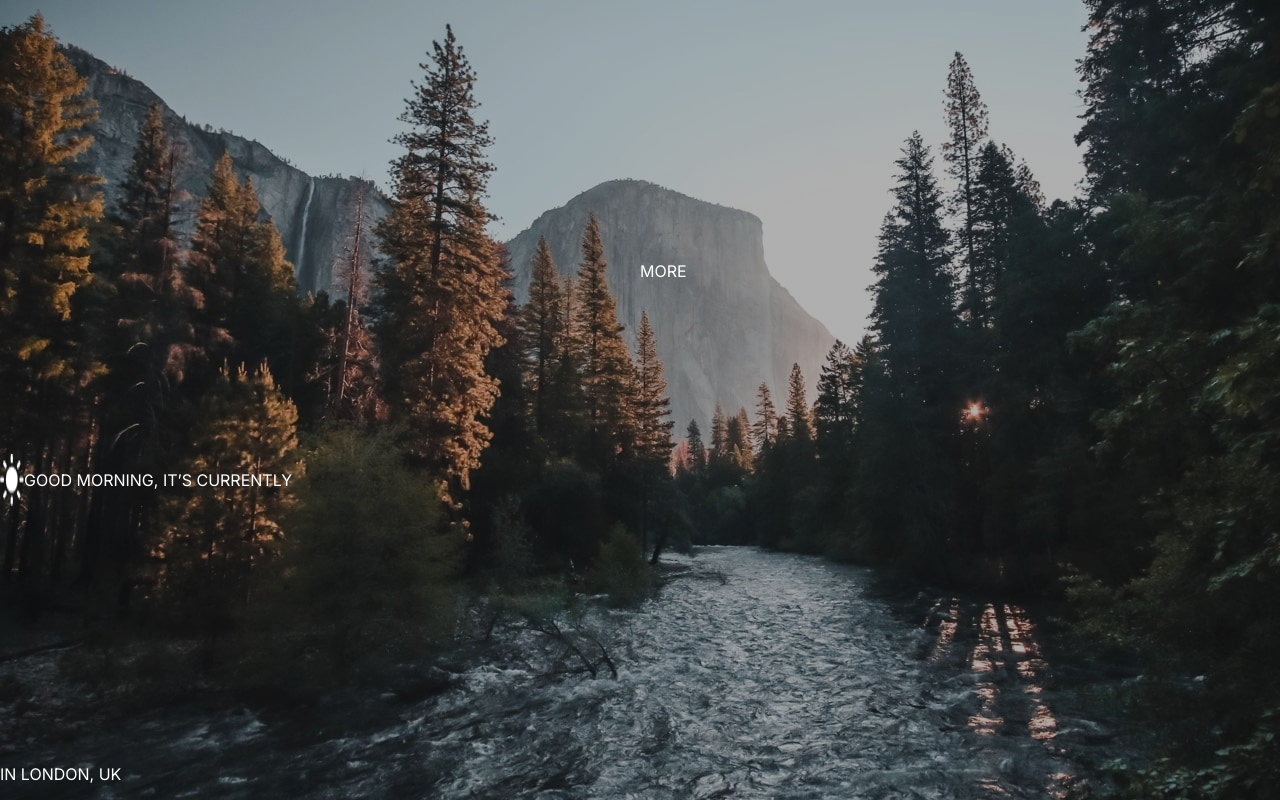
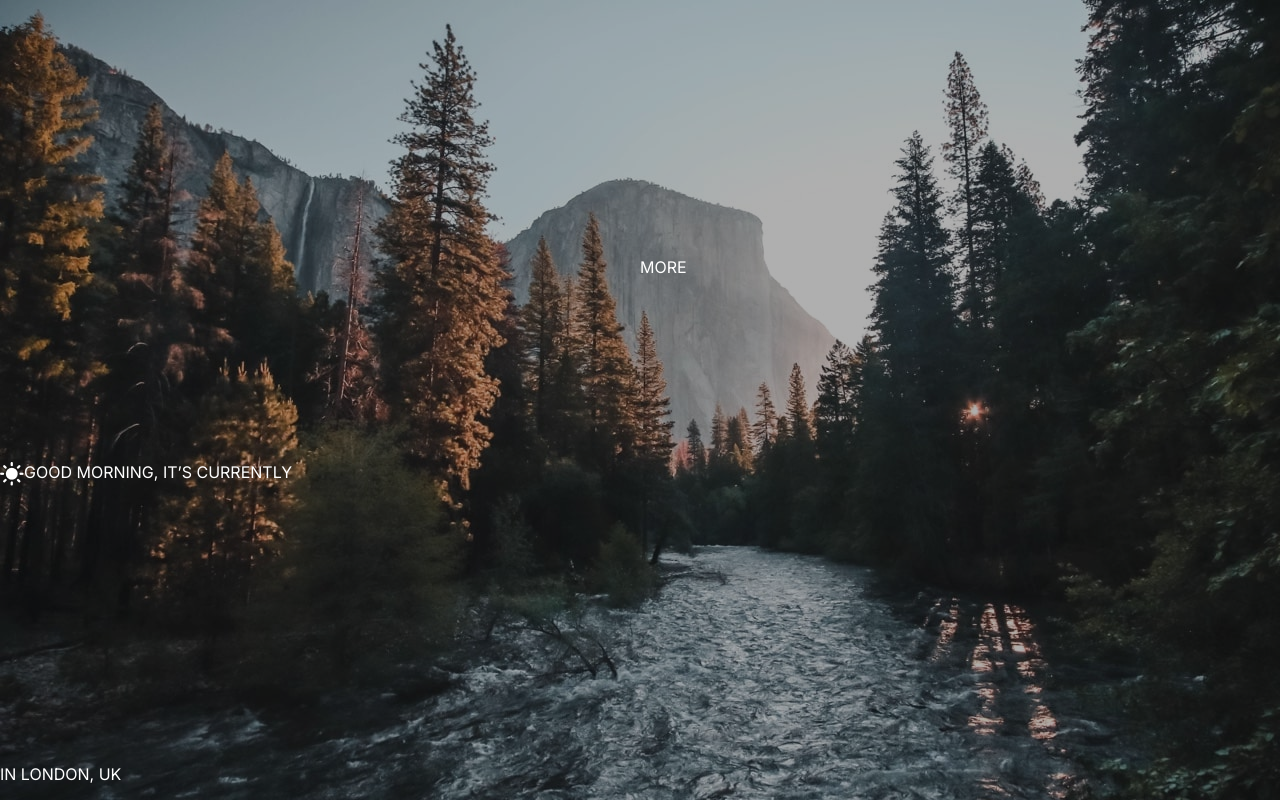
Before and after one commit to PapiManu/marathon-js_2_manu_alex, a plain HTML site: page index.html in a window 1280 px wide. Drawn offline with Linux system fonts and the light colour scheme; no server answers.

Commit message:
Déplacement de l'image dans sa propre div pour facilité d'intégration

```diff
--- a/index.html
+++ b/index.html
@@ -19,7 +19,9 @@
 
         <div id="info">
               <div id="meteo">
-                <img src="img/soleil.png" alt="">
+                  <div id="meteo_img">
+                    <p><img src="img/soleil.png" alt="" width="24" height="24"></p>
+                  </div>
                   <p>GOOD MORNING, IT’S CURRENTLY</p>
              </div>
              <div id="horloge">
```
